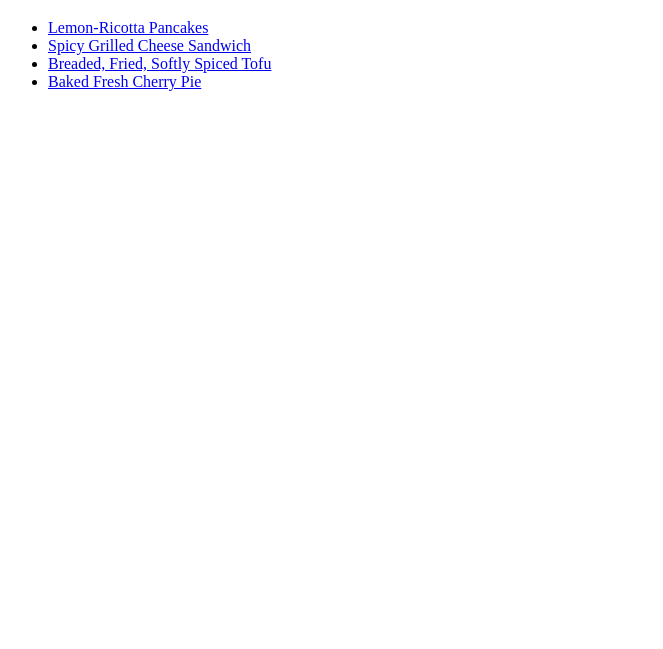
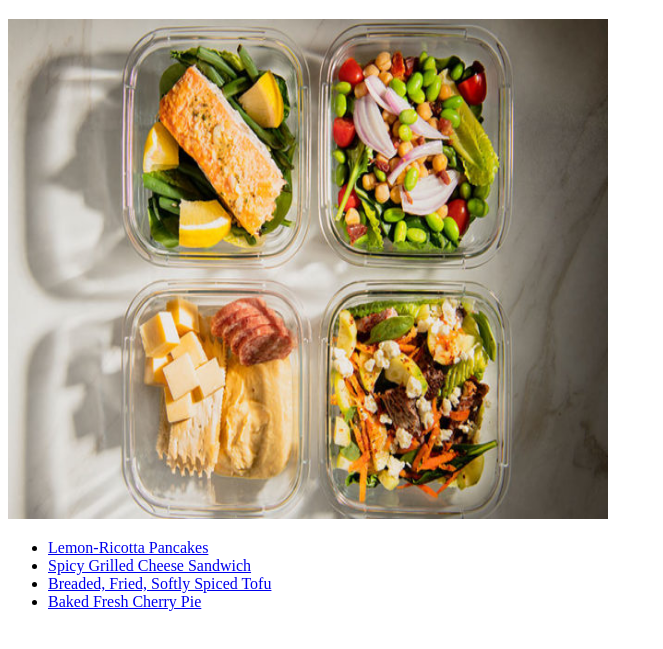
Before and after one commit to KeMo2022/odin-recipes, a plain HTML site: page index.html in a window 1280 px wide. Shown: the part 61-710 px from the top of the page, without its empty margins (0-663 px from the left). Drawn offline with Linux system fonts and the light colour scheme.

Commit message:
Added a meal image to the document

```diff
--- a/index.html
+++ b/index.html
@@ -8,6 +8,7 @@
         <h1>
             Odin Recipes
         </h1>
+        <img src="recipesImages/meal.jpg" Alt="A meal image" height="500" width="600">
         <ul>
             <li>
                 <a href="lemonRicottaPancakes.html">Lemon-Ricotta Pancakes</a>
```
